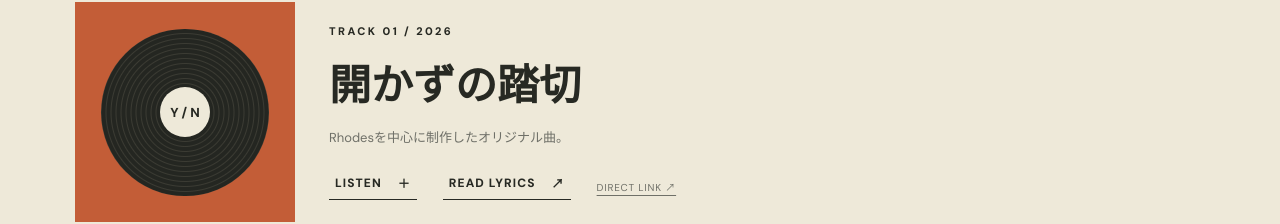
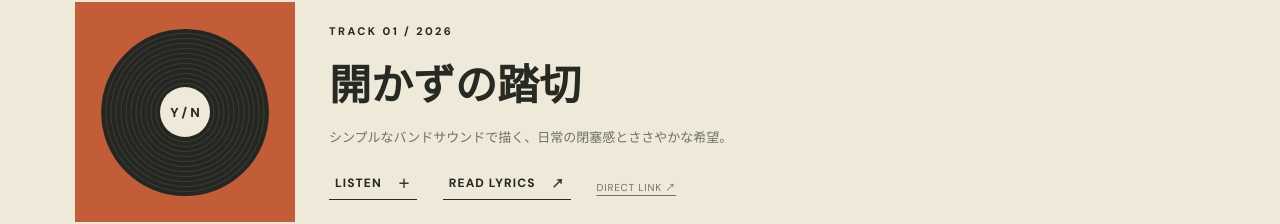
Before and after one commit to mariosannsyainndaisuki-oss/yaminabe, an Astro site: page /yaminabe/ in a window 1280 px wide. Shown: the part 676-900 px from the top of the page. Built offline with nearby package versions, Linux system fonts and the light colour scheme; Astro itself is replaced by a stand-in of ours.

Commit message:
Add consistent song copy and optional self liner notes support

```diff
--- a/src/content/songs/akazuno-fumikiri.md
+++ b/src/content/songs/akazuno-fumikiri.md
@@ -3,7 +3,7 @@ title: "開かずの踏切"
 year: 2026
 key: "E♭"
 bpm: 95
-description: "Rhodesを中心に制作したオリジナル曲。"
+description: "シンプルなバンドサウンドで描く、日常の閉塞感とささやかな希望。"
 featured: true
 published: true
 audioUrl: "https://soundcloud.com/user-462656328/r3irtr89opka"
```
